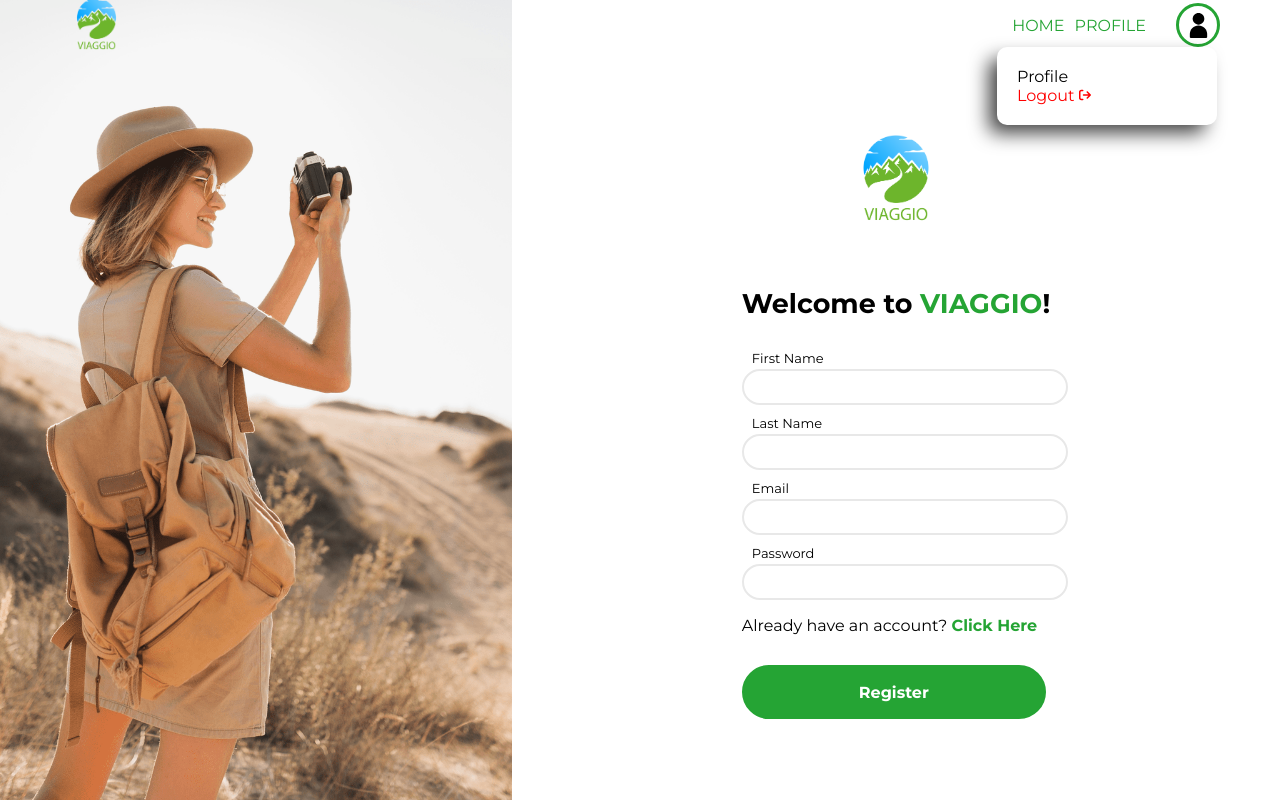
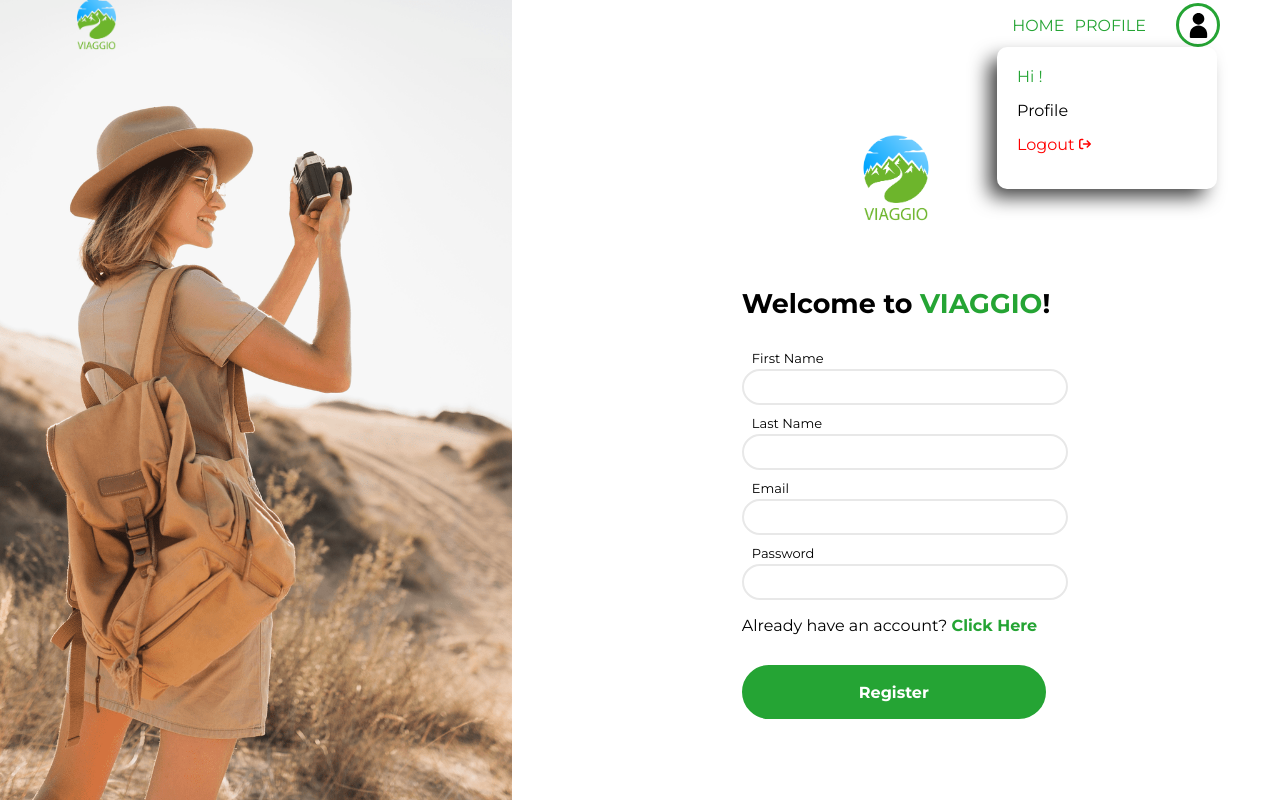
Before and after one commit to SergeyArenzon/viaggio-react, a React (Create React App) app: page /auth in a window 1280 px wide. Both pictures are taken after a click on the element 1198 px from the left and 25 px from the top of the page. Built offline with nearby package versions, Linux system fonts and the light colour scheme; no server answers.

Commit message:
fix progile btn

```diff
--- a/src/components/TopBar/TopBar.scss
+++ b/src/components/TopBar/TopBar.scss
@@ -22,6 +22,14 @@
     padding: 0 60px;
     transition: background-color 0.5s linear;
     // font-family: $viaggioFontBold;
+
+
+    &__username {
+        color: $mainGreen !important;
+        &:hover {
+            // color: $mainGreen !important;
+        }
+    }
 
     &__user {
         height: 38px;
@@ -59,6 +67,7 @@
 
             li {
                 width: fit-content;
+                margin-bottom: 15px;
                 transition: color 0.2s linear;
                 &:hover {
                     color: $mainGreen;
--- a/src/components/TopBar/TopBar.tsx
+++ b/src/components/TopBar/TopBar.tsx
@@ -88,8 +88,8 @@ export default function TopBar(): JSX.Element {
               {showUserDropDown && <Modal cb={closeModal}>
 
                 <ul className={`topbar__user-dropdown topbar__user-dropdown--active`} onClick={() => setShowUserDropDown(false)}>
+                  <li className="topbar__username">Hi <strong>{user.firstName } {user.lastName}</strong>!</li>
                   <li>Profile</li>
-                  {/* <li></li> */}
                   <li className="topbar__logout" onClick={logoutHandler}>Logout <img src={logoutIcon}/></li>
                 </ul>
               </Modal>}
```
